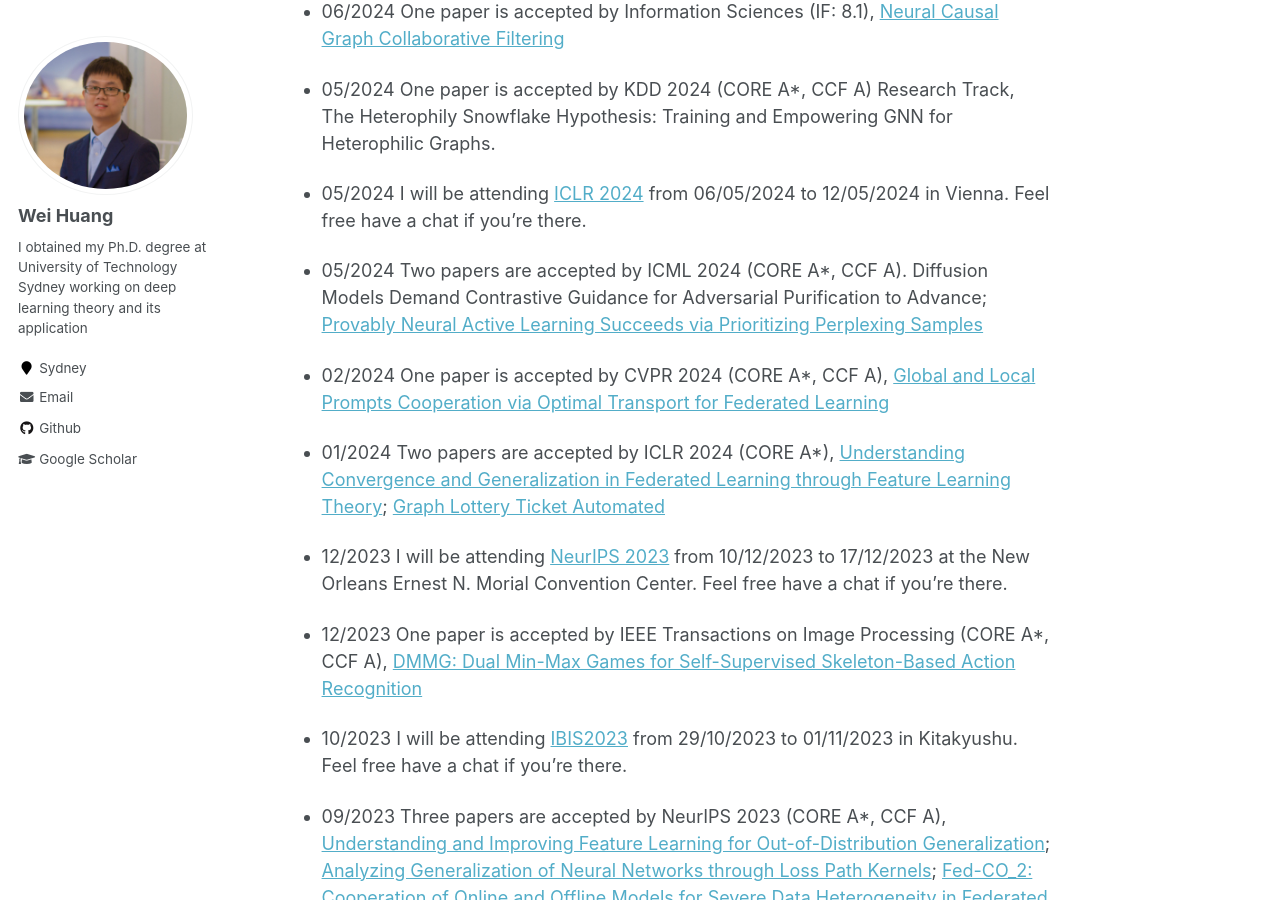
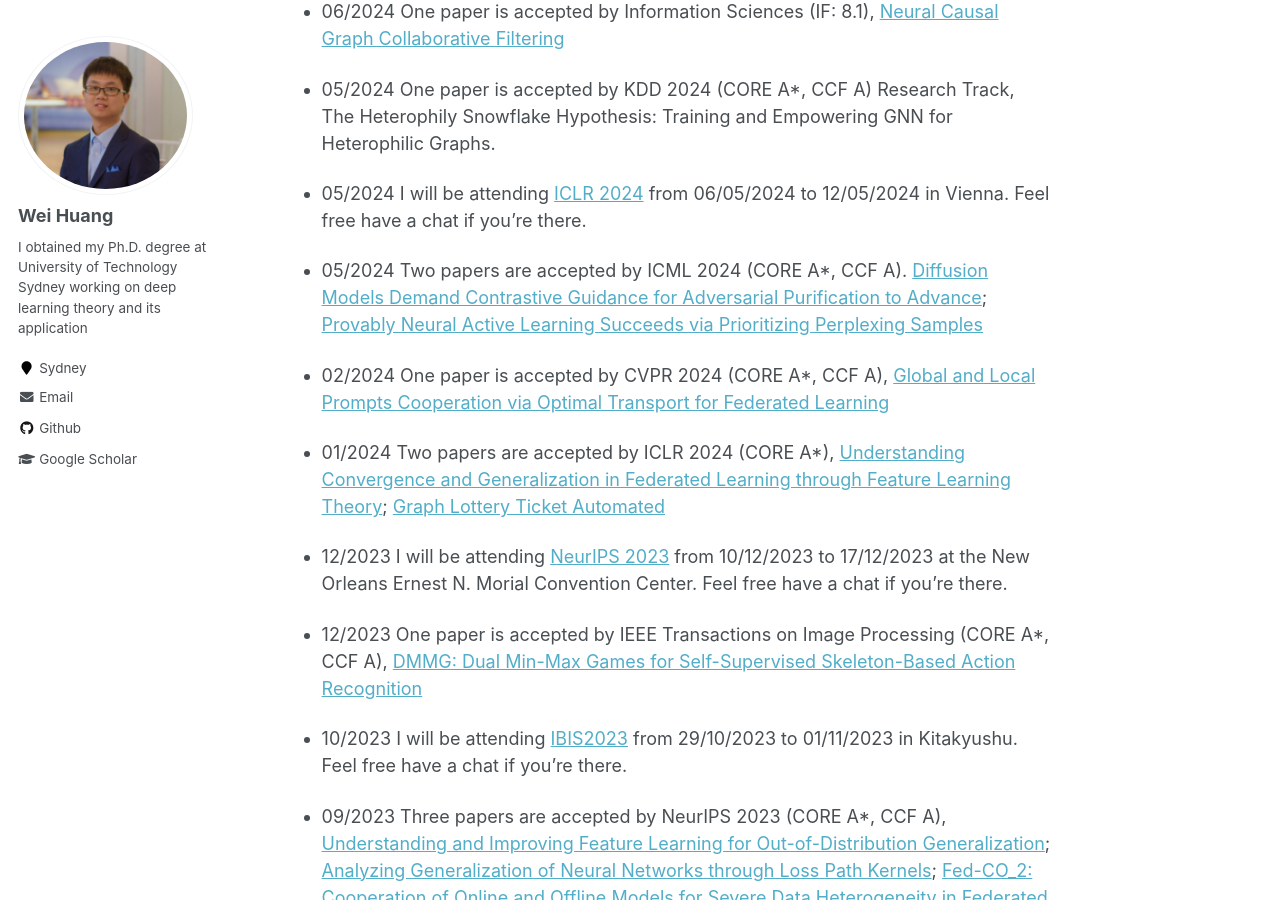
Before and after one commit to WeiHuang05/Weihuang05.github.io, a Jekyll site: the page built from index.md, in a window 1280 px wide and 900 px high, scrolled down 1017 px. Built offline with Jekyll 4.4.1, drawn with Linux system fonts in a browser that asks for light colours; part of the change alters nothing that is shown.

```diff
--- a/index.md
+++ b/index.md
@@ -31,7 +31,7 @@ My office is located at the [University of Tokyo](https://www.u-tokyo.ac.jp/ja/i
 
 * 05/2024 I will be attending [ICLR 2024](https://iclr.cc/) from 06/05/2024 to 12/05/2024 in Vienna. Feel free have a chat if you're there.
 
-* 05/2024 Two papers are accepted by ICML 2024 (CORE A*, CCF A). Diffusion Models Demand Contrastive Guidance for Adversarial Purification to Advance; [Provably Neural Active Learning Succeeds via Prioritizing Perplexing Samples](https://arxiv.org/pdf/2406.03944v1)
+* 05/2024 Two papers are accepted by ICML 2024 (CORE A*, CCF A). [Diffusion Models Demand Contrastive Guidance for Adversarial Purification to Advance](https://openreview.net/forum?id=2NUGeV64y2); [Provably Neural Active Learning Succeeds via Prioritizing Perplexing Samples](https://arxiv.org/pdf/2406.03944v1)
 
 * 02/2024 One paper is accepted by CVPR 2024 (CORE A*, CCF A), [Global and Local Prompts Cooperation via Optimal Transport for Federated Learning](https://arxiv.org/abs/2403.00041)
 
```
